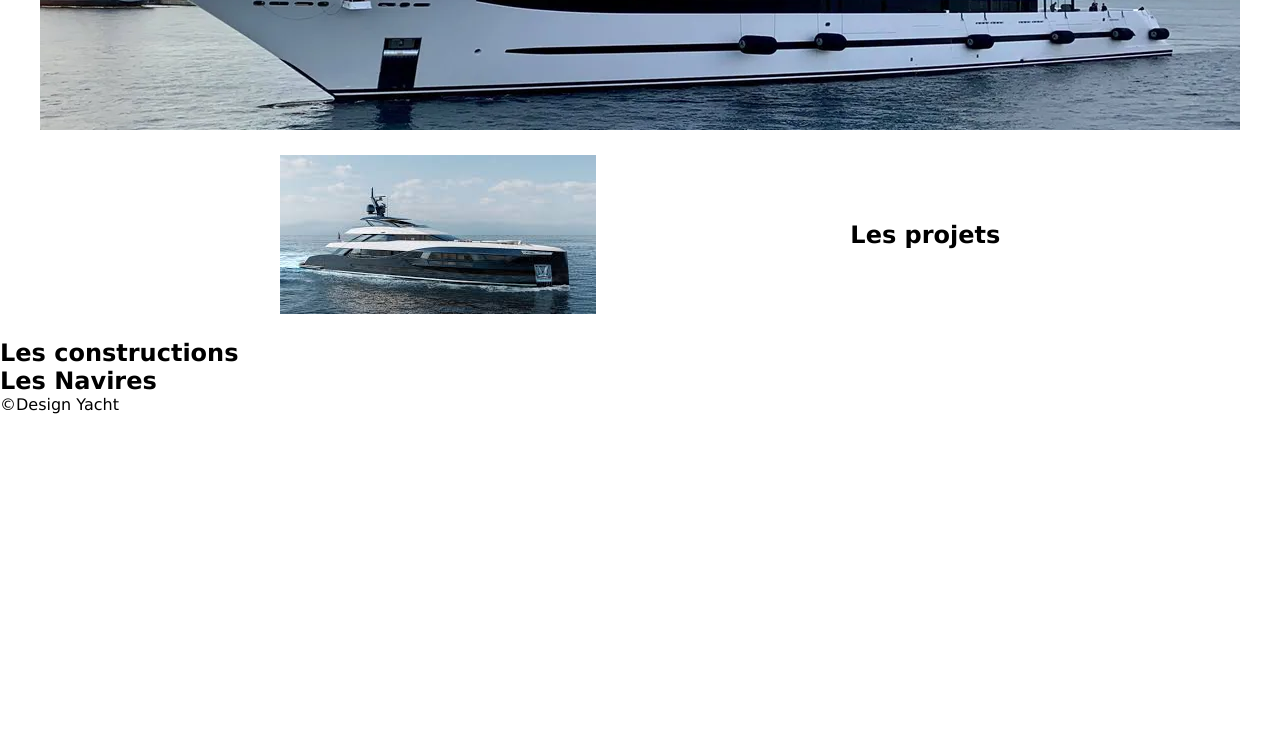
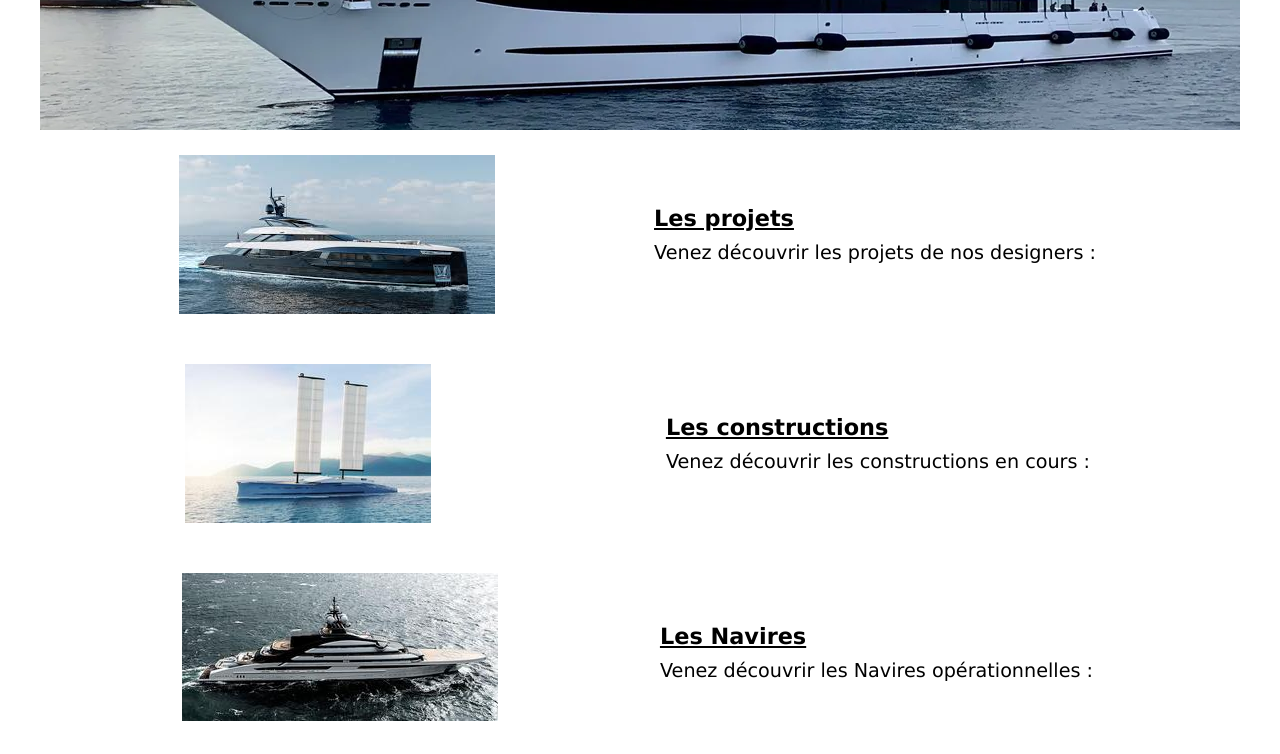
Before and after one commit to JaoenDev/Design-Yacht, a plain HTML site: page Design Yacht/index.html in a window 1280 px wide. Shown: the part 715-1469 px from the top of the page. Before the commit the page ends 1129 px from the top, so only its background shows below. Drawn offline with Linux system fonts and the light colour scheme.

Commit message:
Modification html css

```diff
--- a/Design Yacht/index.html
+++ b/Design Yacht/index.html
@@ -27,21 +27,21 @@
         <div class="projet"></div>
         <div class="text-projet">
             <h2>Les projets</h2>
-            <p></p>
+            <p>Venez découvrir les projets de nos designers : </p>
         </div>
     </section>
-    <section class="construction">
+    <section class="constructions">
         <div class="construction"></div>
         <div class="text-construction">
             <h2>Les constructions</h2>
-            <p></p>
+            <p>Venez découvrir les constructions en cours :</p>
         </div>
     </section>
     <section class="navires">
         <div class="navire"></div>
         <div class="text-navire">
             <h2>Les Navires</h2>
-            <p></p>
+            <p>Venez découvrir les Navires opérationnelles :</p>
         </div>
     </section>
 </body>
--- a/Design Yacht/style.css
+++ b/Design Yacht/style.css
@@ -55,3 +55,39 @@ h1 {
     width: 316px;
     height: 159px;
 }
+.constructions {
+    display: flex;
+    justify-content: space-evenly;
+    align-items: center;
+    padding: 25px;
+}
+.construction {
+    background: url(./assets/construction.jpeg) no-repeat;
+    width: 316px;
+    height: 159px;
+}
+.navires {
+    display: flex;
+    justify-content: space-evenly;
+    align-items: center;
+    padding: 25px;
+}
+.navire {
+    background: url(./assets/navire.jpeg) no-repeat;
+    width: 316px;
+    height: 159px;
+}
+h2{
+    font-size: 1.4rem;
+    padding: 5px;
+    text-decoration: underline;
+}
+
+p {
+    font-size: 1.2rem;
+    padding: 5px;
+}
+
+footer {
+    text-align: center;
+}
```
